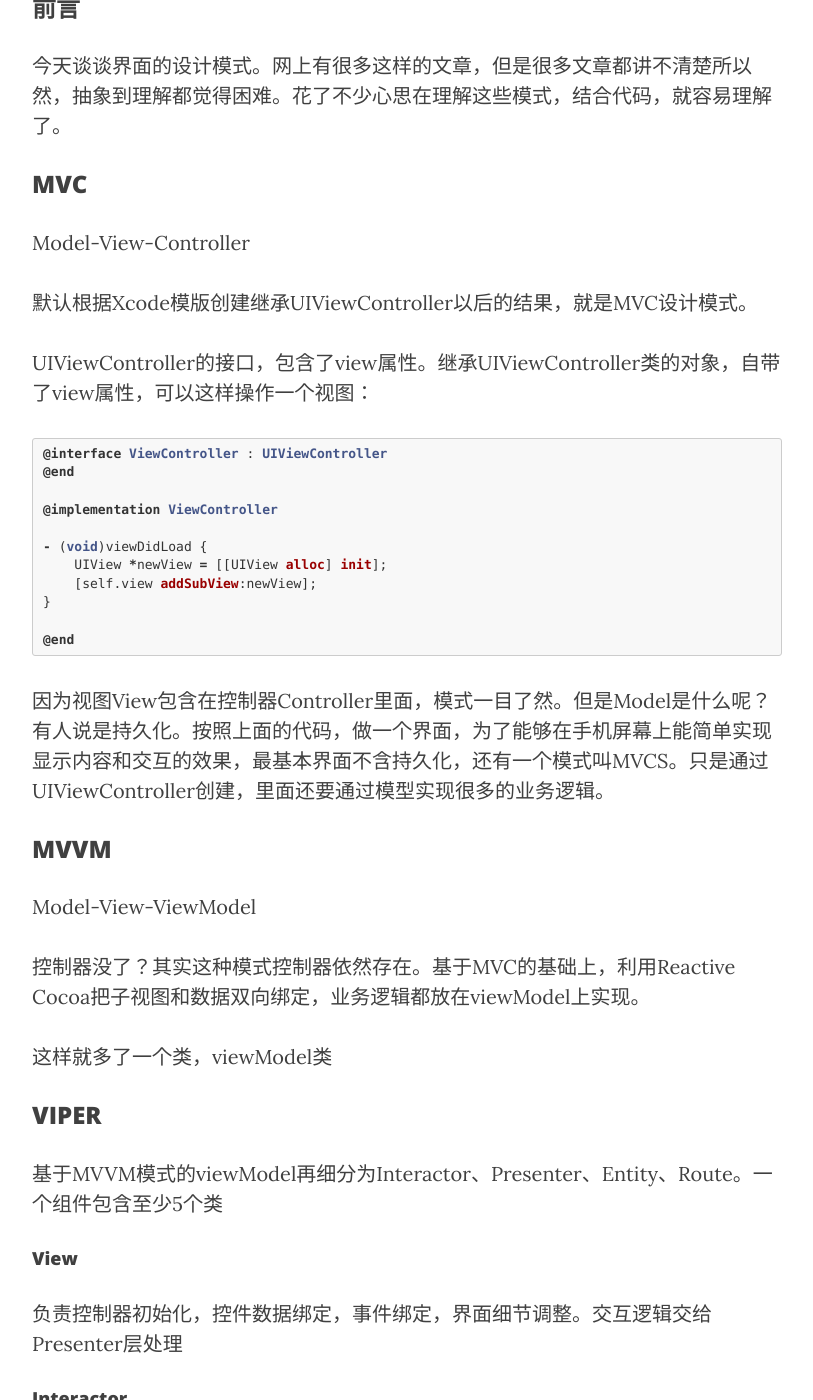
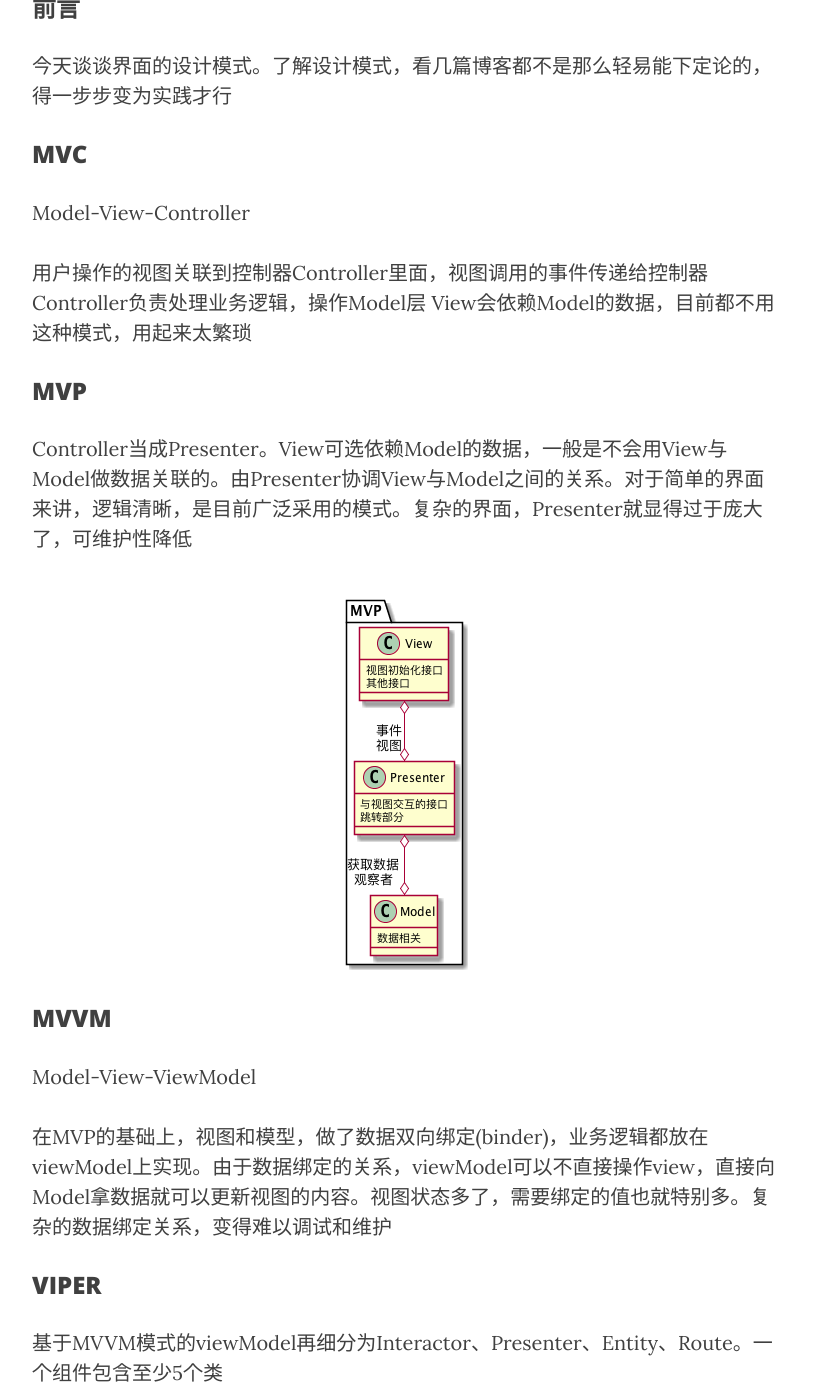
Before and after one commit to htge/htge.github.io, a Jekyll site: the page built from _posts/2018-3-16-ios-design.md, in a window 1280 px wide and 1400 px high, scrolled down 340 px. Shown: the whole window, without its empty margins (233-1046 px from the left). Built offline with Jekyll 4.4.1, drawn with Linux system fonts in a browser that asks for light colours; nearby versions of some CDN libraries.

Commit message:
Update blog

```diff
--- a/_posts/2018-3-16-ios-design.md
+++ b/_posts/2018-3-16-ios-design.md
@@ -13,39 +13,27 @@ share: false
 
 <h3>前言</h3>
 
-今天谈谈界面的设计模式。网上有很多这样的文章，但是很多文章都讲不清楚所以然，抽象到理解都觉得困难。花了不少心思在理解这些模式，结合代码，就容易理解了。
+今天谈谈界面的设计模式。了解设计模式，看几篇博客都不是那么轻易能下定论的，得一步步变为实践才行
 
 <h3>MVC</h3>
 
 Model-View-Controller
 
-默认根据Xcode模版创建继承UIViewController以后的结果，就是MVC设计模式。
+用户操作的视图关联到控制器Controller里面，视图调用的事件传递给控制器
+Controller负责处理业务逻辑，操作Model层
+View会依赖Model的数据，目前都不用这种模式，用起来太繁琐
 
-UIViewController的接口，包含了view属性。继承UIViewController类的对象，自带了view属性，可以这样操作一个视图：
+<h3>MVP</h3>
 
-{% highlight objective-c %}
-@interface ViewController : UIViewController
-@end
+Controller当成Presenter。View可选依赖Model的数据，一般是不会用View与Model做数据关联的。由Presenter协调View与Model之间的关系。对于简单的界面来讲，逻辑清晰，是目前广泛采用的模式。复杂的界面，Presenter就显得过于庞大了，可维护性降低
 
-@implementation ViewController
-
-- (void)viewDidLoad {
-    UIView *newView = [[UIView alloc] init];
-    [self.view addSubView:newView];
-}
-
-@end
-{% endhighlight %}
-
-因为视图View包含在控制器Controller里面，模式一目了然。但是Model是什么呢？有人说是持久化。按照上面的代码，做一个界面，为了能够在手机屏幕上能简单实现显示内容和交互的效果，最基本界面不含持久化，还有一个模式叫MVCS。只是通过UIViewController创建，里面还要通过模型实现很多的业务逻辑。
+![](/images/2018/03/MVP.png "MVP")
 
 <h3>MVVM</h3>
 
 Model-View-ViewModel
 
-控制器没了？其实这种模式控制器依然存在。基于MVC的基础上，利用Reactive Cocoa把子视图和数据双向绑定，业务逻辑都放在viewModel上实现。
-
-这样就多了一个类，viewModel类
+在MVP的基础上，视图和模型，做了数据双向绑定(binder)，业务逻辑都放在viewModel上实现。由于数据绑定的关系，viewModel可以不直接操作view，直接向Model拿数据就可以更新视图的内容。视图状态多了，需要绑定的值也就特别多。复杂的数据绑定关系，变得难以调试和维护
 
 <h3>VIPER</h3>
 
```
Also changed, not shown: images/2018/03/MVP.png (added), 1 other file.
